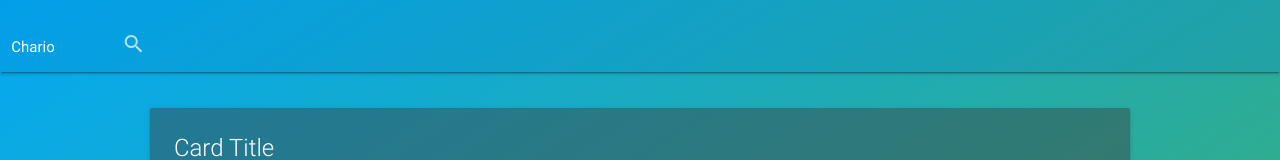
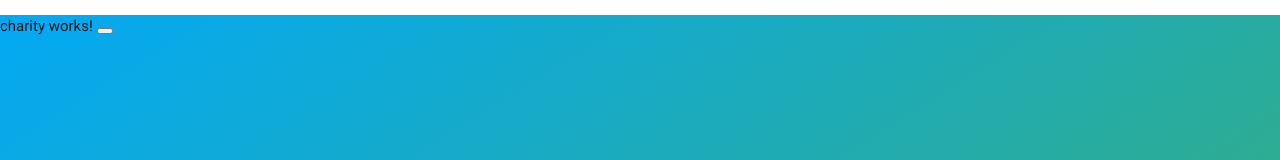
Before and after one commit to BilligePlaetze/CharioWebsite, an Angular app: page /charity in a window 1280 px wide. Shown: the top 160 px of the page. Built offline with nearby package versions, Linux system fonts and the light colour scheme; what @agm/core, angular2-materialize would draw is missing.

Commit message:
added charity page and routing

```diff
--- a/src/app/app.component.css
+++ b/src/app/app.component.css
@@ -0,0 +1,4 @@
+.background {
+  height: 100vh;
+  background: linear-gradient(to bottom right, #03a9f4, #4caf50);
+}
--- a/src/app/app.component.html
+++ b/src/app/app.component.html
@@ -1 +1,3 @@
-<app-world></app-world>
+<div class="background green lighten-5">
+<router-outlet></router-outlet>
+</div>
--- a/src/app/app.module.ts
+++ b/src/app/app.module.ts
@@ -2,17 +2,28 @@ import { BrowserModule } from '@angular/platform-browser';
 import { NgModule } from '@angular/core';
 import { MaterializeModule } from 'angular2-materialize';
 import { AgmCoreModule } from '@agm/core';
+import { RouterModule, Routes } from '@angular/router';
 
 import { AppComponent } from './app.component';
 import { WorldComponent } from './components/world/world.component';
+import { CharityComponent } from './components/charity/charity.component';
 
+const appRoutes: Routes = [
+  { path: 'charity', component: CharityComponent },
+  { path: 'world',      component: WorldComponent },
+  { path: '',      component: WorldComponent }
+];
 
 @NgModule({
   declarations: [
     AppComponent,
-    WorldComponent
+    WorldComponent,
+    CharityComponent
   ],
   imports: [
+    RouterModule.forRoot(
+      appRoutes,
+      { enableTracing: true }),
     BrowserModule,
     MaterializeModule,
     AgmCoreModule.forRoot({
--- /dev/null
+++ b/src/app/components/charity/charity.component.html
@@ -0,0 +1,4 @@
+<p>
+  charity works!
+  <button (click)="sendPorn('angular html variables')"></button>
+</p>
--- /dev/null
+++ b/src/app/components/charity/charity.component.ts
@@ -0,0 +1,21 @@
+import { Component, OnInit } from '@angular/core';
+// TODO import service + model class
+
+@Component({
+  selector: 'app-charity',
+  templateUrl: './charity.component.html',
+  styleUrls: ['./charity.component.css']
+})
+export class CharityComponent implements OnInit {
+
+  constructor(/*TODO varname: Service*/) { }
+  test: any
+
+  sendPorn(link) {
+    // TODO use service to post
+  }
+
+  ngOnInit() {
+  }
+
+}
--- a/src/app/components/world/world.component.css
+++ b/src/app/components/world/world.component.css
@@ -1,8 +1,3 @@
-.background {
-    height: 100vh;
-    background: linear-gradient(to bottom right, #03a9f4, #4caf50);
-}
-
 .large-nav {
     height: 72px;
     background-color: rgba(2, 119, 189, 0.2);
--- a/src/app/components/world/world.component.html
+++ b/src/app/components/world/world.component.html
@@ -1,4 +1,4 @@
-<div class="background green lighten-5">
+
   <nav class="large-nav">
     <div class="nav-wrapper row">
       <form>
@@ -35,5 +35,3 @@
     </div>
   </div>
 </div>
-
-</div>
```
Also changed, not shown: src/app/components/charity/charity.component.css (added), 1 other file (tests, documents, lock files or other folders). Lines whose indentation alone changed are shown as unchanged.
